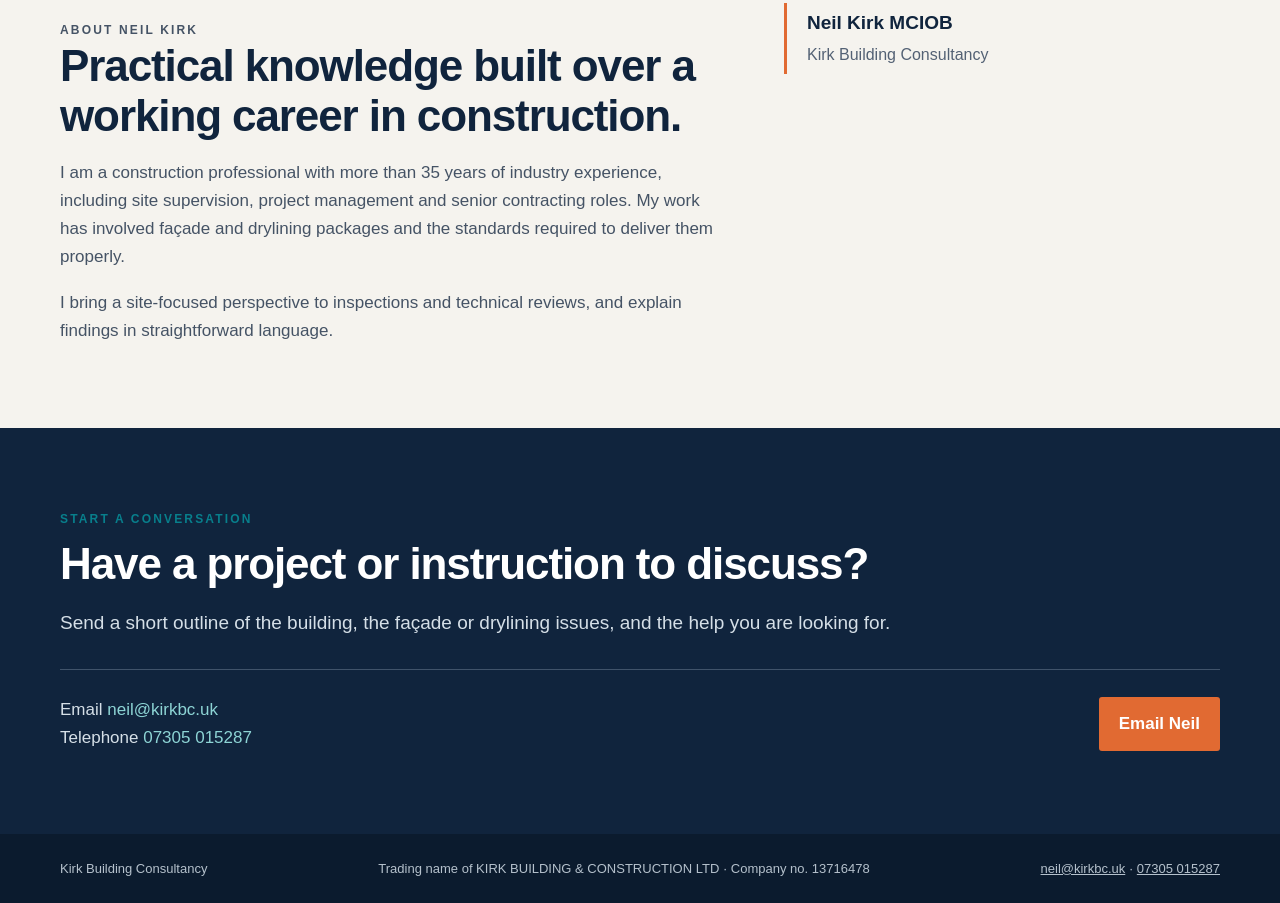
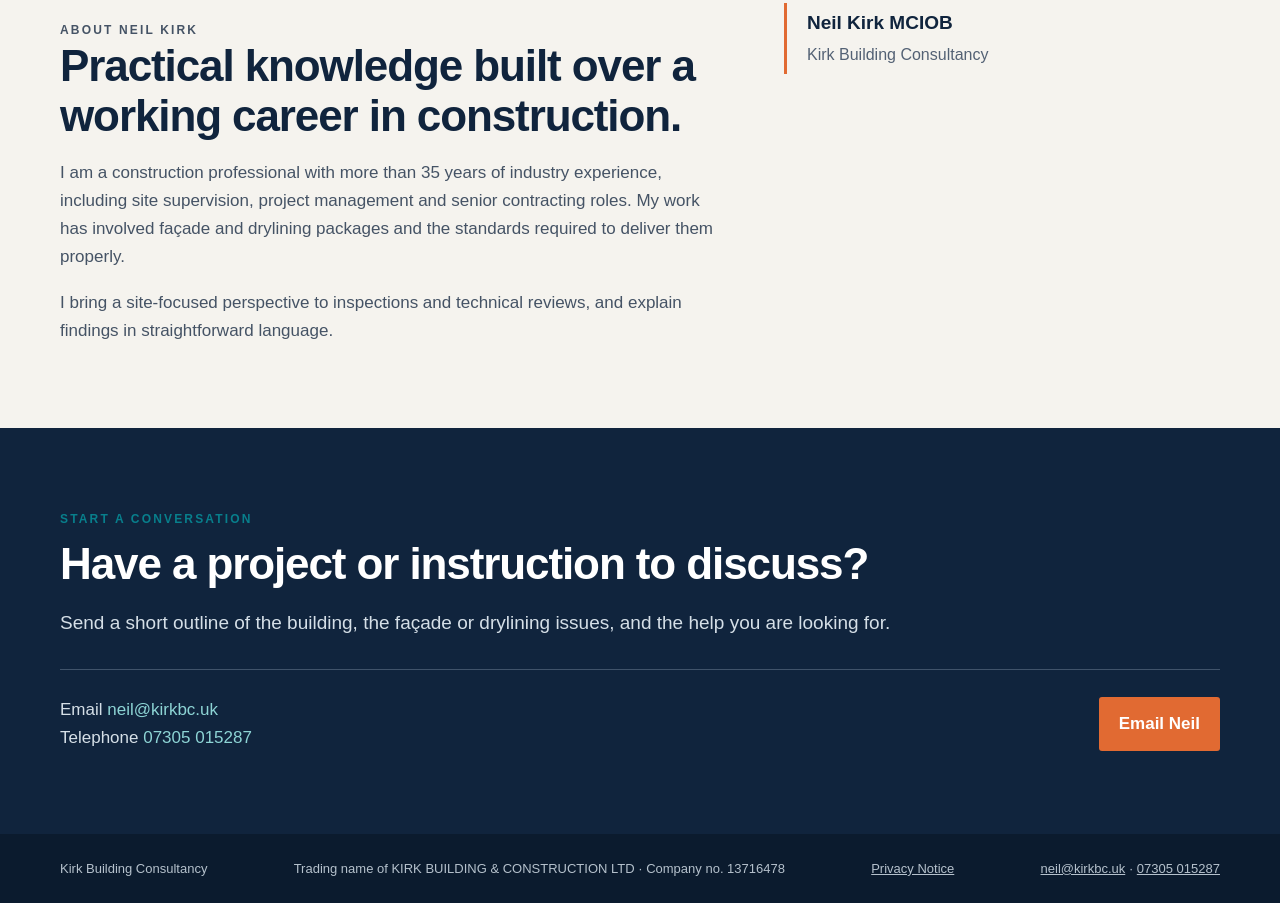
Before and after one commit to kirkbc2026/kirkbc, a plain HTML site: page index.html in a window 1280 px wide. Shown: the part 1842-2745 px from the top of the page. Drawn offline with Linux system fonts and the light colour scheme.

Commit message:
Update index.html

```diff
--- a/index.html
+++ b/index.html
@@ -106,6 +106,6 @@
       <div class="wrap"><p class="kicker">Start a conversation</p><h2>Have a project or instruction to discuss?</h2><p class="lead">Send a short outline of the building, the façade or drylining issues, and the help you are looking for.</p><div class="contact-row"><div class="contact-details">Email <a href="mailto:neil@kirkbc.uk">neil@kirkbc.uk</a><br>Telephone <a href="tel:+447305015287">07305 015287</a></div><a class="button" href="mailto:neil@kirkbc.uk?subject=Building%20consultancy%20enquiry">Email Neil</a></div></div>
     </section>
   </main>
-  <footer><div class="footer-row wrap"><p>Kirk Building Consultancy</p><p>Trading name of KIRK BUILDING &amp; CONSTRUCTION LTD · Company no. 13716478</p><p><a href="mailto:neil@kirkbc.uk">neil@kirkbc.uk</a> · <a href="tel:+447305015287">07305 015287</a></p></div></footer>
+  <footer><div class="footer-row wrap"><p>Kirk Building Consultancy</p><p>Trading name of KIRK BUILDING &amp; CONSTRUCTION LTD · Company no. 13716478</p><p><a href="privacy.html">Privacy Notice</a></p><p><a href="mailto:neil@kirkbc.uk">neil@kirkbc.uk</a> · <a href="tel:+447305015287">07305 015287</a></p></div></footer>
 </body>
 </html>
```
